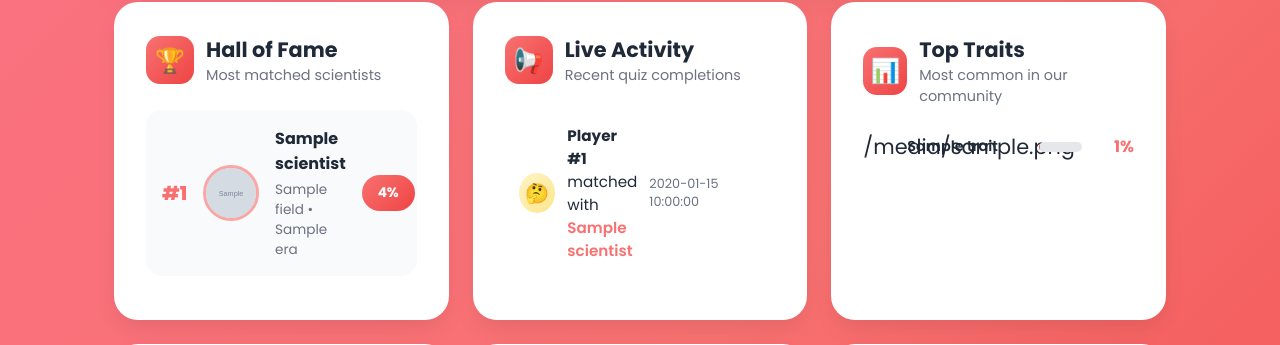
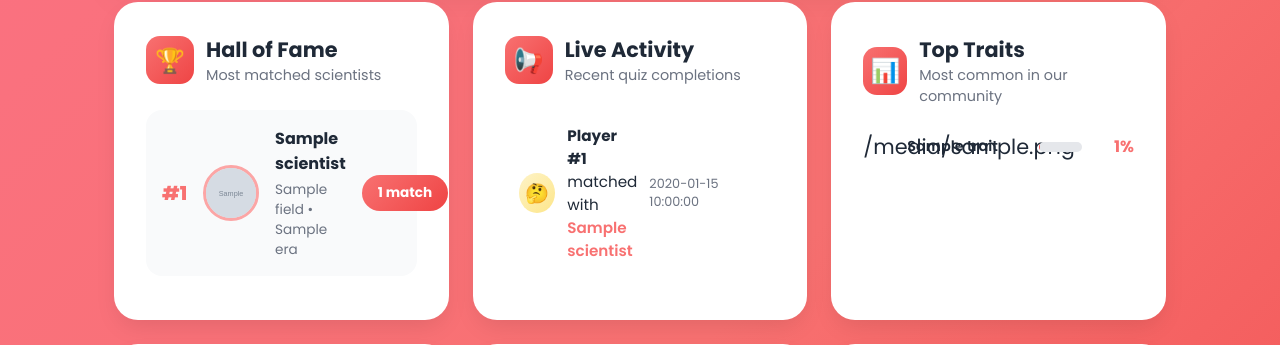
Before and after one commit to SriramKintada/Scientist-twin, a Flask app: template templates/analytics.html in a window 1280 px wide. Shown: the part 412-757 px from the top of the page. Run offline with Flask 3, Linux system fonts and the light colour scheme; the template is opened without the code that fills it: most values are stand-ins (such as "Sample title", 1, 10 or a date in 2020); grey boxes marked "Sample" are stand-in pictures.

Commit message:
Fix Hall of Fame to show match counts instead of percentages
- Change from average match score % to actual match count
- Display 'X matches' instead of 'X%'
- Makes more sense: shows popularity, not average score

Before: U.R. Rao 59% (confusing - average match score)
After: U.R. Rao 12 matches (clear - how many times matched)

🤖 Generated with [Claude Code](https://claude.com/claude-code)

Co-Authored-By: Claude Sonnet 4.5 <noreply@anthropic.com>

```diff
--- a/supabase_client.py
+++ b/supabase_client.py
@@ -217,13 +217,12 @@ def get_real_analytics() -> Dict[str, Any]:
 
                 analytics["hall_of_fame"] = []
                 for name, data in top_scientists:
-                    avg_score = sum(data["scores"]) / len(data["scores"]) if data["scores"] else 0
                     analytics["hall_of_fame"].append({
                         "name": name,
                         "field": data["field"],
                         "era": data["era"],
                         "image_url": data["image"],
-                        "match_rate": round(avg_score * 100) if avg_score else 0
+                        "match_count": data["count"]
                     })
 
         # Recent activity
--- a/templates/analytics.html
+++ b/templates/analytics.html
@@ -484,7 +484,7 @@
                             <h4>{{ scientist.name }}</h4>
                             <p>{{ scientist.field }} &bull; {{ scientist.era }}</p>
                         </div>
-                        <span class="match-rate">{{ scientist.match_rate }}%</span>
+                        <span class="match-rate">{{ scientist.match_count }} match{{ 'es' if scientist.match_count != 1 else '' }}</span>
                     </div>
                     {% endfor %}
                 {% else %}
```
